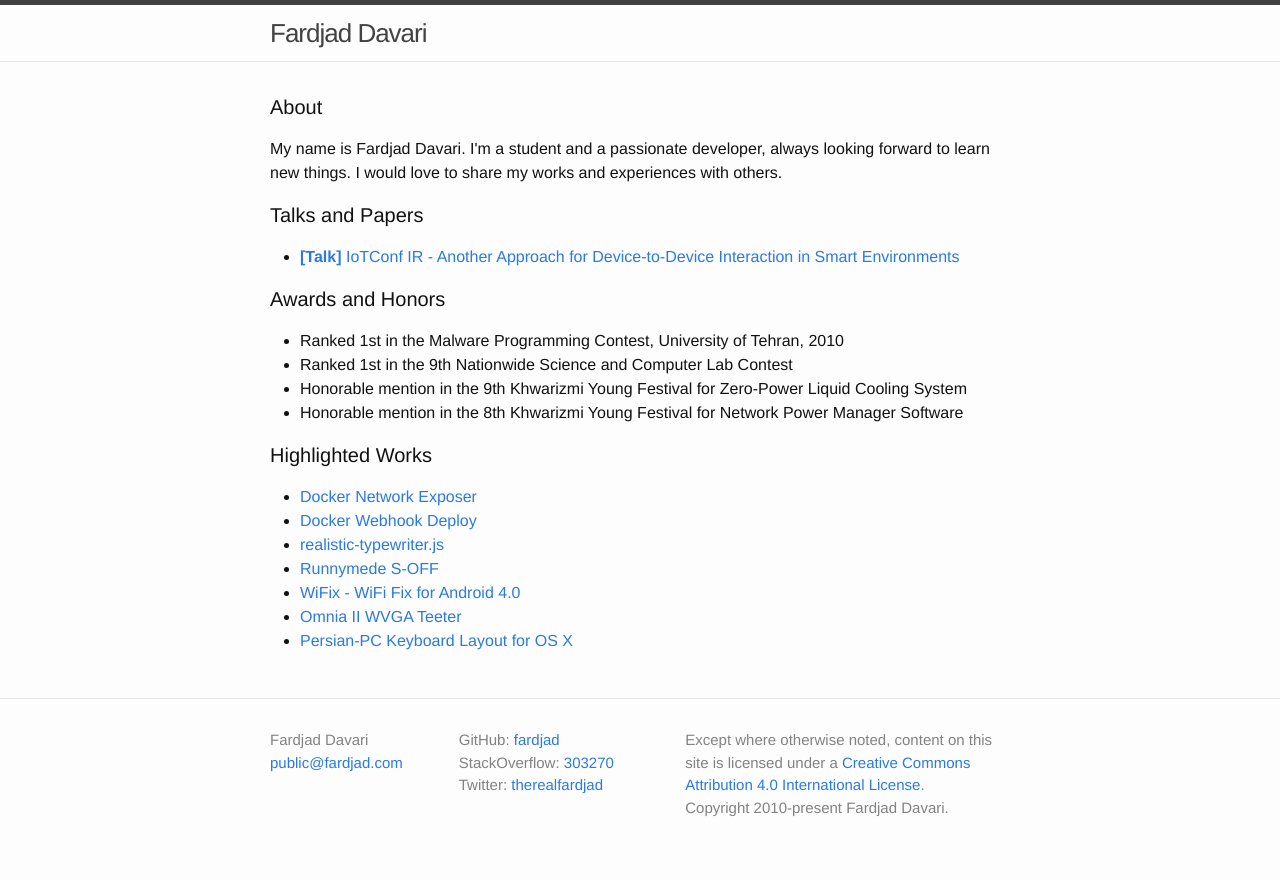
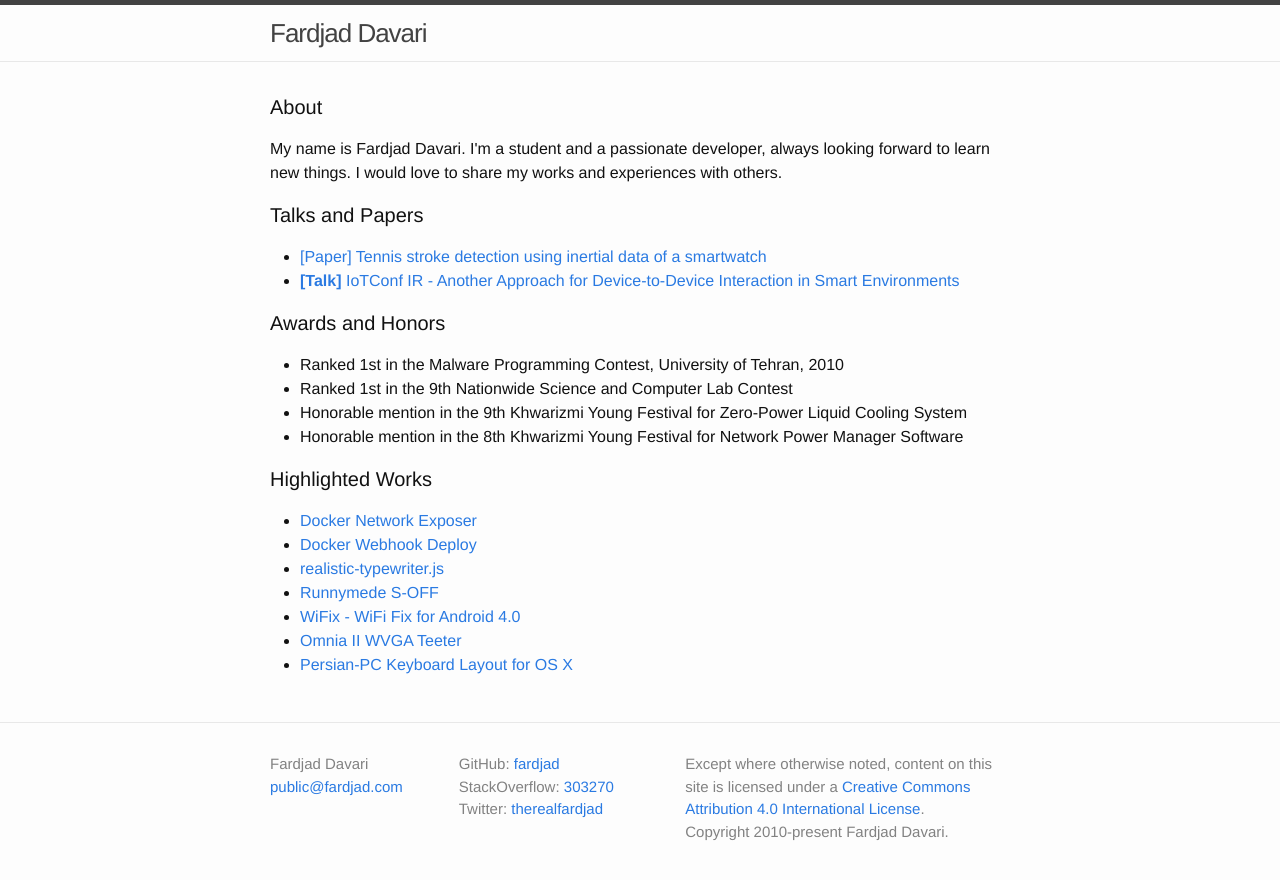
Before and after one commit to fardjad/fardjad.github.io, a Jekyll site: the page built from index.html, in a window 1280 px wide. Shown: the top 880 px of the page. Built offline with Jekyll 4.4.1, drawn with Linux system fonts in a browser that asks for light colours.

Commit message:
Add tennis stroke paper to papers and talks

```diff
--- a/_includes/talks-and-papers.html
+++ b/_includes/talks-and-papers.html
@@ -1,6 +1,9 @@
 <div id="talks-and-papers">
     <h1 class="page-heading">Talks and Papers</h1>
     <ul>
+        <li>
+            <a href="https://ieeexplore.ieee.org/document/8964775">[Paper] Tennis stroke detection using inertial data of a smartwatch</a>
+        </li>
         <li>
             <a href="http://www.theinternetofthings.eu/sites/default/files/%5Buser-name%5D/Isfahan%20Report%20First%20Int%20IoT%20Event.pdf"><strong>[Talk]</strong> IoTConf IR - Another Approach for Device-to-Device Interaction in Smart Environments</a>
         </li>
```
